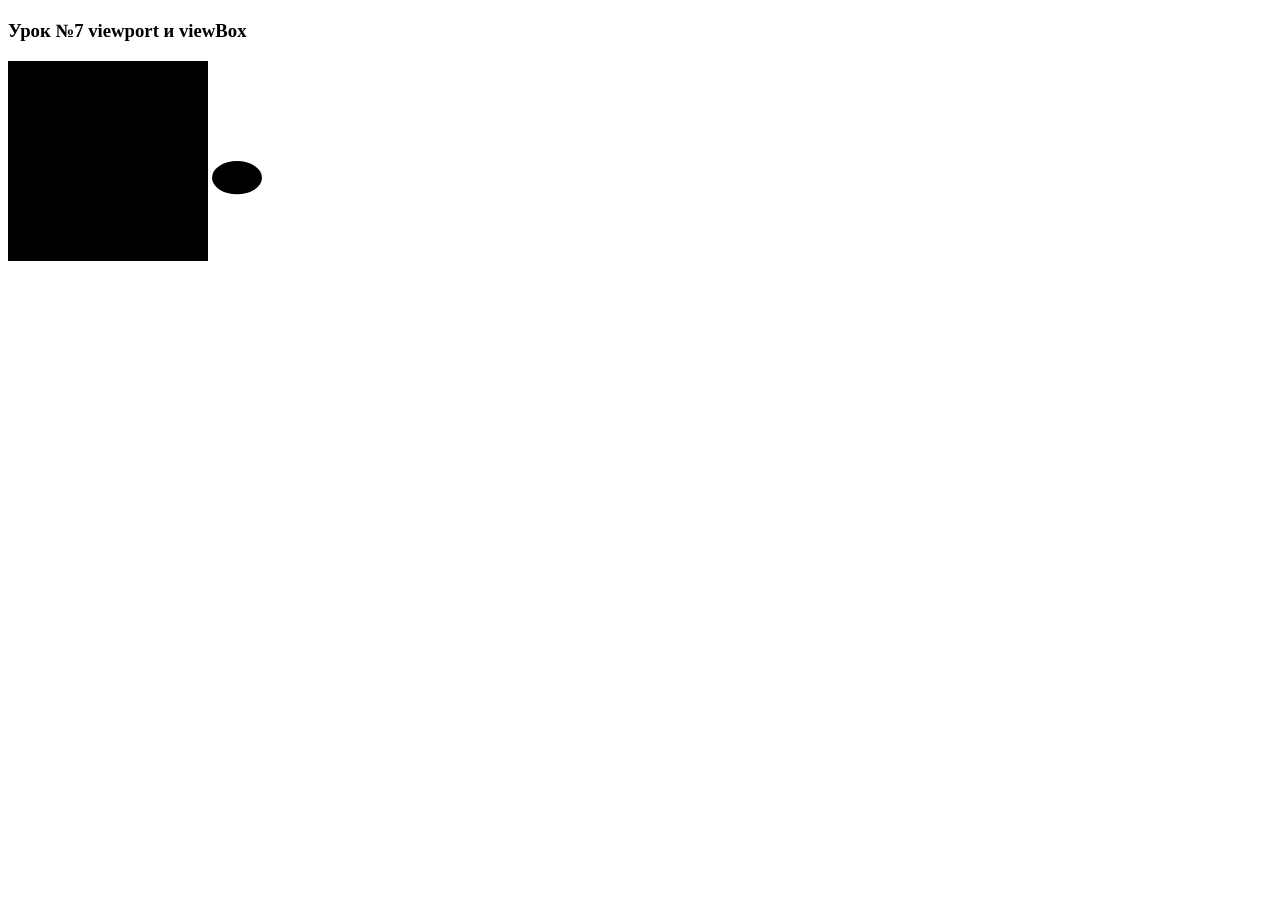
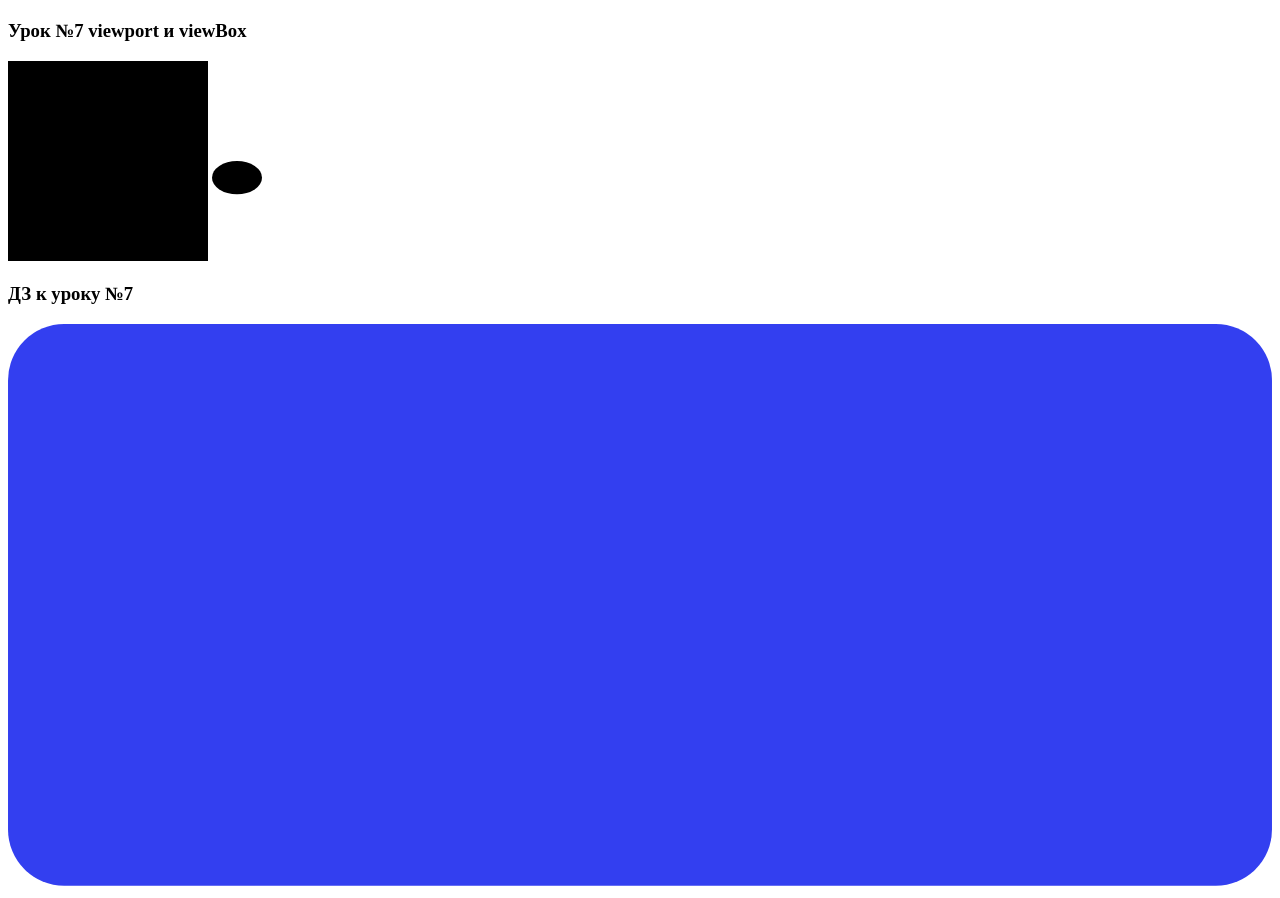
Before and after one commit to MAG1980/SVG_learning, a plain HTML site: page index.html in a window 1280 px wide. Shown: the part 3193-4091 px from the top of the page. Before the commit the page ends 3466 px from the top, so only its background shows below. Drawn offline with Linux system fonts and the light colour scheme.

Commit message:
ДЗ к уроку №7

```diff
--- a/index.html
+++ b/index.html
@@ -279,5 +279,10 @@
 <svg width="100" height="100" viewBox="0 0 200 300" preserveAspectRatio="none">
     <circle r="50" cx="50" cy="50"/>
 </svg>
+
+<h3>ДЗ к уроку №7</h3>
+<svg viewBox="0 0 450 200">
+    <rect width="450" height="200" rx="20" fill="#333ff0"></rect>
+</svg>
 </body>
 </html>
```
